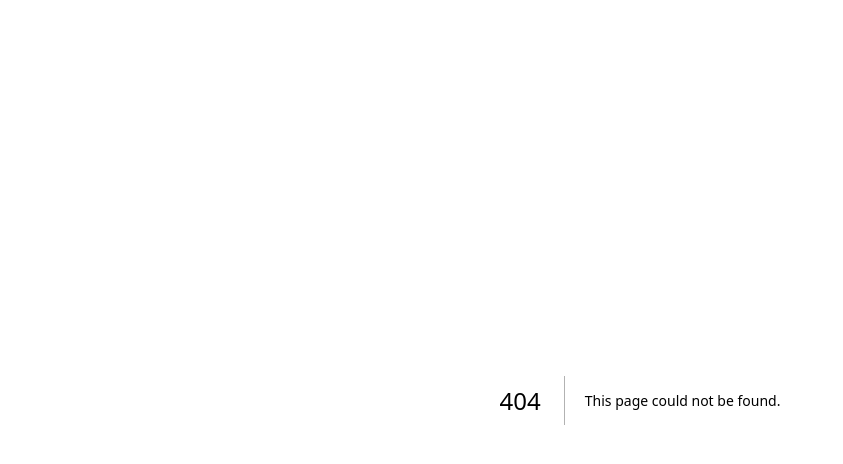
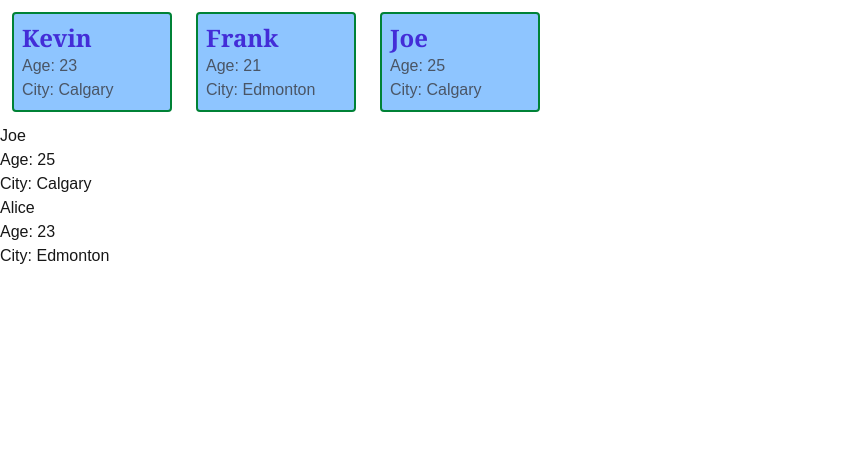
Before and after one commit to SAIT-SP2025/sp2025-cprg306b-classexamples, a Next.js app: page /week-3/props in a window 1280 px wide. Before the commit this address had no page. Shown: the top 464 px of the page, without its empty margins (0-843 px from the left). Built offline with nearby package versions, Linux system fonts and the light colour scheme.

Commit message:
Week 3 Class Examples

```diff
--- a/app/page.js
+++ b/app/page.js
@@ -2,6 +2,9 @@
 import MyFirstComponent from "./_components/my-first-component";
 
 export default function Home() {
+
+  let linkStyles = "text-cyan-600 underline hover:text-cyan-300";
+
   return (
     <main>
       <h1 className="text-3xl">CPRG306 Class Examples</h1>
@@ -9,12 +12,9 @@
       <MyFirstComponent />
       <h2>Class Example Links</h2>
       <ul>
-        <li>
-            <Link
-              href="./week-2/"
-              className="text-cyan-600 underline hover:text-cyan-300"
-            >Week 2 - Intro to React</Link>
-        </li>
+        <li><Link href="./week-2/" className={linkStyles}>Week 2 - Intro to React</Link></li>
+        <li><Link href="./week-3/objects" className={linkStyles}>Week 3 - Objects</Link></li>
+        <li><Link href="./week-3/props" className={linkStyles}>Week 3 - Props</Link></li>
       </ul>
     </main>
   );
--- /dev/null
+++ b/app/week-3/objects/page.js
@@ -0,0 +1,40 @@
+
+export default function ObjectsPage(){
+
+    let studentOne = {
+        studentName: "Joe",
+        studentAge: 25,
+        hasGraduated: false,
+        schedule: ["CPRG123", "CPRG456", "CPRG789", "CPRG306"],
+        address: {
+            street: "123 Main St.",
+            city: "Calgary",
+            province: "AB"
+        }
+    }
+
+    let {
+        studentName,
+        studentAge:age,
+        // schedule:[course1,course2,course3,course4]
+        // schedule:[,,,webDev2]
+        schedule:{3:webDev2},
+        address:{city}
+    } = studentOne;
+
+    return(
+        <main>
+            <h1>Objects</h1>
+            <h2>Dot Notation</h2>
+            <p>Name: {studentOne.studentName}</p>
+            <p>Age: {studentOne.studentAge}</p>
+            <p>WebDev2: {studentOne.schedule[3]}</p>
+            <p>City: {studentOne.address.city}</p>
+            <h2>Destructuring</h2>
+            <p>Name: {studentName}</p>
+            <p>Age: {age}</p>
+            <p>WebDev2: {webDev2}</p>
+            <p>City: {city}</p>
+        </main>
+    );
+}
--- /dev/null
+++ b/app/week-3/props/page.js
@@ -0,0 +1,39 @@
+import StudentComponent from "./student-component";
+import StudentCompAdv from "./student-component-advanced";
+
+export default function PropsPage(){
+
+    let studentOne = {
+        studentName: "Joe",
+        studentAge: 25,
+        hasGraduated: false,
+        schedule: ["CPRG123", "CPRG456", "CPRG789", "CPRG306"],
+        address: {
+            street: "123 Main St.",
+            city: "Calgary",
+            province: "AB"
+        }
+    }
+
+    let studentTwo = {
+        studentName: "Alice",
+        studentAge: 23,
+        address: {
+            city: "Edmonton"
+        }
+    }
+
+    return(
+        <main>
+            <StudentComponent sName="Kevin" sAge={23} sCity="Calgary"/>
+            <StudentComponent sName="Frank" sAge={21} sCity="Edmonton" />
+            <StudentComponent
+                sName={studentOne.studentName}
+                sAge={studentOne.studentAge}
+                sCity={studentOne.address.city}
+            />
+            <StudentCompAdv studentObj={studentOne} />
+            <StudentCompAdv studentObj={studentTwo} />
+        </main>
+    );
+}
--- /dev/null
+++ b/app/week-3/props/student-component-advanced.js
@@ -0,0 +1,13 @@
+
+export default function StudentCompAdv( {studentObj} ){
+
+    let { studentName:name, studentAge:age, address:{city} } = studentObj;
+
+    return(
+        <div>
+            <h3>{name}</h3>
+            <p>Age: {age}</p>
+            <p>City: {city}</p>
+        </div>
+    );
+}
--- /dev/null
+++ b/app/week-3/props/student-component.js
@@ -0,0 +1,12 @@
+
+
+export default function StudentComponent(props){
+    return(
+        <div className="bg-blue-300 text-gray-600 border-2
+         border-green-700 w-40 m-3 p-2 rounded inline-block">
+            <h3 className="text-indigo-700 text-2xl font-bold font-serif">{props.sName}</h3>
+            <p>Age: {props.sAge}</p>
+            <p>City: {props.sCity}</p>
+        </div>
+    );
+}
```
